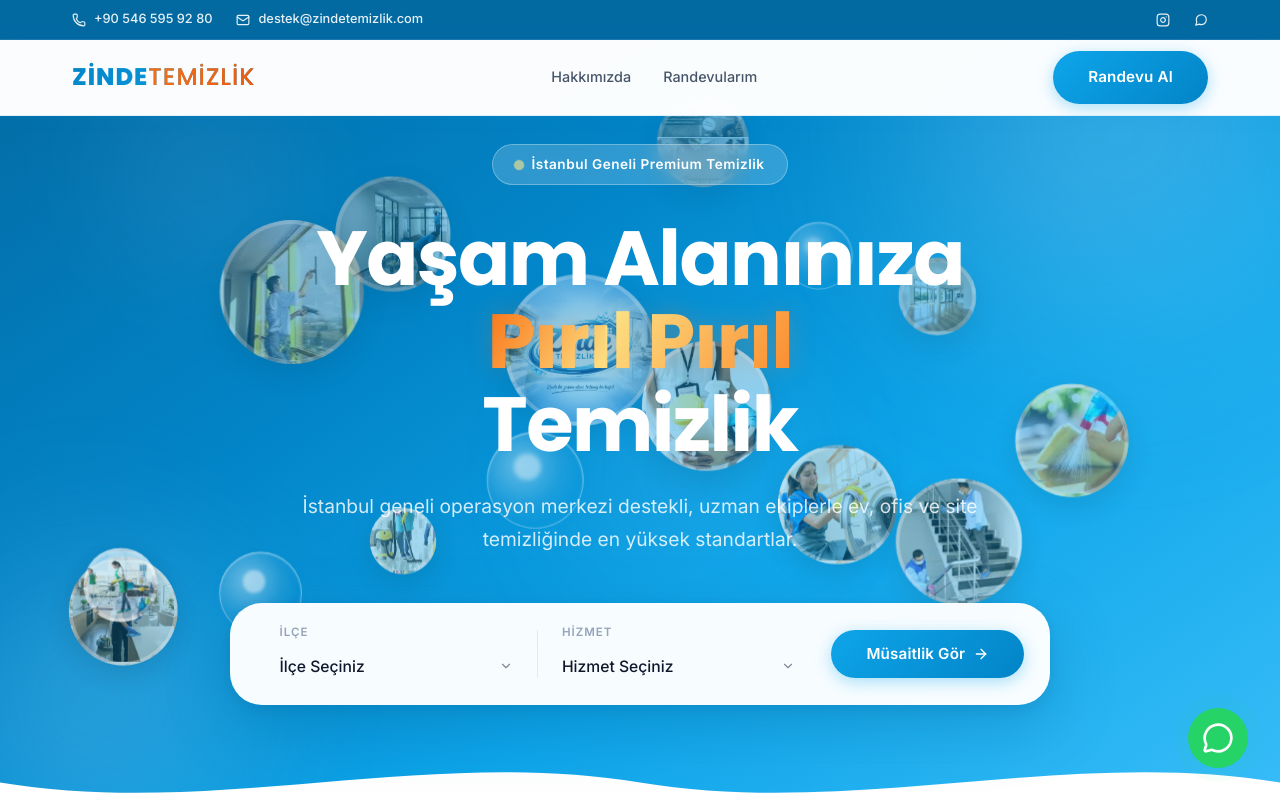
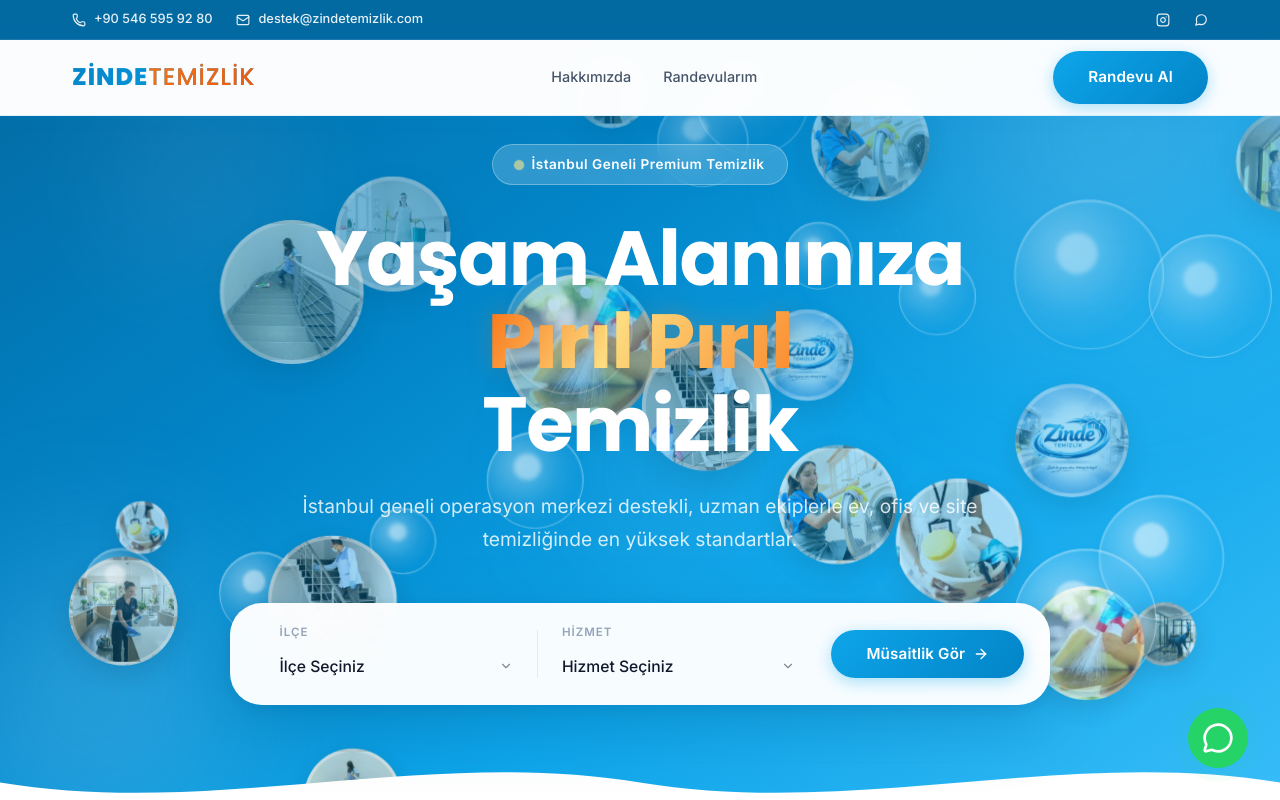
Before and after one commit to yarendilara/akseltemizlik, a Next.js app: page / in a window 1280 px wide. Shown: the top 800 px of the page. Built offline with nearby package versions, Linux system fonts and the light colour scheme.

Commit message:
UX: Enhanced infinite bubble flow with 36 variety layers and staggered timing

```diff
--- a/src/app/page.module.css
+++ b/src/app/page.module.css
@@ -159,6 +159,14 @@
 .bubble:nth-child(26) { width: 78px;  height: 78px;  left: 37%; animation-duration: 23s;   animation-delay: -17s;   --drift: -35px; }
 .bubble:nth-child(27) { width: 128px; height: 128px; left: 78%; animation-duration: 21s;   animation-delay: -20s;   --drift:  45px; }
 .bubble:nth-child(28) { width: 88px;  height: 88px;  left: 90%; animation-duration: 25s;   animation-delay: -19s;   --drift: -35px; }
+.bubble:nth-child(29) { width: 142px; height: 142px; left: 18%; animation-duration: 22s;   animation-delay: -22s;   --drift:  50px; }
+.bubble:nth-child(30) { width: 72px;  height: 72px;  left: 33%; animation-duration: 28s;   animation-delay: -25s;   --drift: -20px; }
+.bubble:nth-child(31) { width: 110px; height: 110px; left: 63%; animation-duration: 20s;   animation-delay: -28s;   --drift:  35px; }
+.bubble:nth-child(32) { width: 160px; height: 160px; left: 81%; animation-duration: 24s;   animation-delay: -24s;   --drift: -55px; }
+.bubble:nth-child(33) { width: 55px;  height: 55px;  left:  8%; animation-duration: 26s;   animation-delay: -30s;   --drift:  15px; }
+.bubble:nth-child(34) { width: 125px; height: 125px; left: 42%; animation-duration: 21s;   animation-delay: -26s;   --drift: -40px; }
+.bubble:nth-child(35) { width: 90px;  height: 90px;  left: 58%; animation-duration: 23s;   animation-delay: -29s;   --drift:  25px; }
+.bubble:nth-child(36) { width: 135px; height: 135px; left: 88%; animation-duration: 25s;   animation-delay: -27s;   --drift: -45px; }
 
 /* Image Bubble Styling */
 .bubbleImg {
--- a/src/app/page.tsx
+++ b/src/app/page.tsx
@@ -107,7 +107,7 @@
 
         {/* Floating bubbles */}
         <div className={styles.bubblesContainer}>
-          {Array.from({ length: 15 }).map((_, i) => {
+          {Array.from({ length: 36 }).map((_, i) => {
             const allImages = [
               '/images/cleaning_lady.png',
               '/images/foto1.jpg',
@@ -131,15 +131,12 @@
               '/images/office_cleaning.png'
             ];
 
-            // Assign images to bubbles. Some bubbles might be empty or use repeated images.
-            // We'll use a specific logic to spread them out.
             let backgroundImage = '';
 
-            // We have 28 slots and 17 images.
-            // Let's populate roughly 75% of bubbles with images.
-            const hasImage = (i % 4 !== 3); // Skip every 4th bubble for some "air"
+            // Varied distribution: 50% have images, 50% are decorative glass bubbles
+            const hasImage = (i % 2 === 0);
             if (hasImage) {
-              const imgIndex = (i * 7) % allImages.length; // Use a seed-like approach to spread images
+              const imgIndex = (i * 13) % allImages.length;
               backgroundImage = `url(${allImages[imgIndex]})`;
             }
 
```
